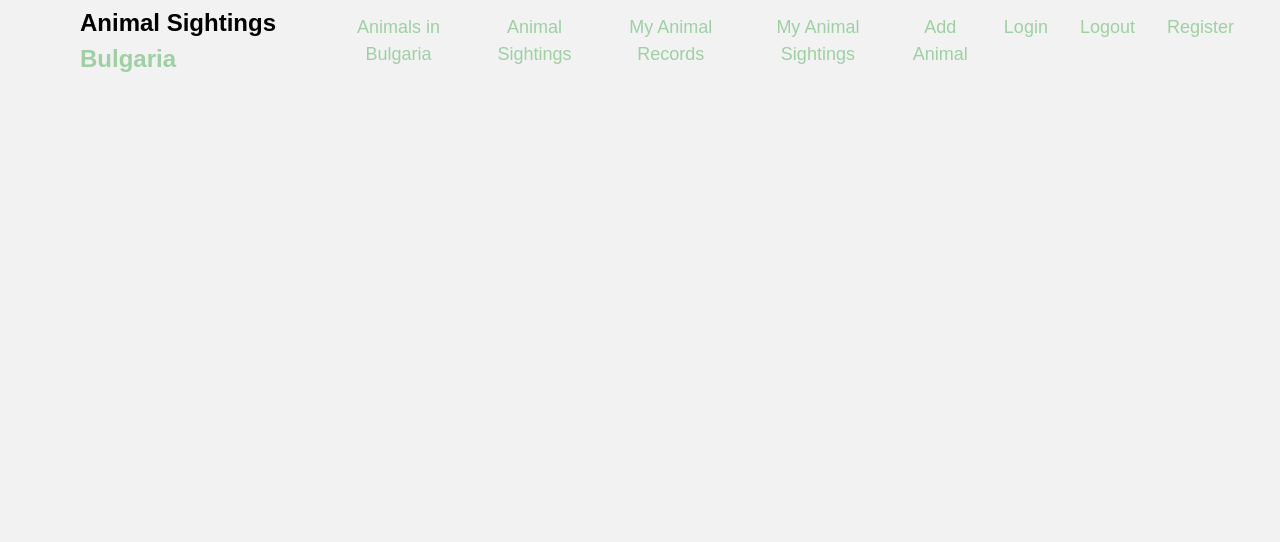
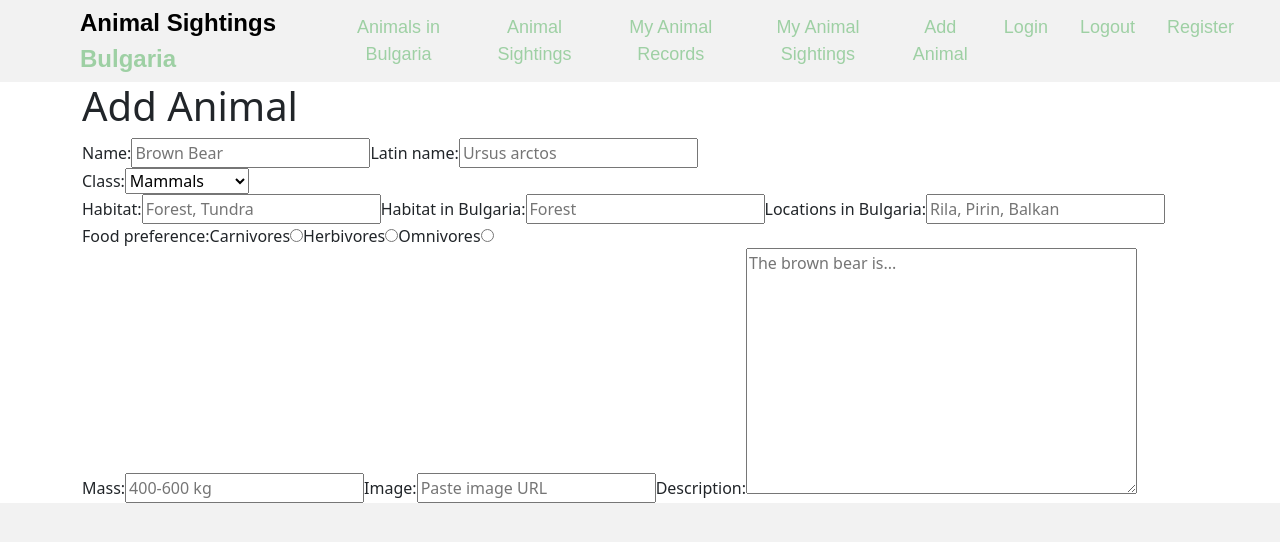
Before and after one commit to VeselinaSidova/Animal-Sightings-in-Bulgaria-SPA, a React (Create React App) app in the folder animal-sightings/: page /add-animal in a window 1280 px wide. Shown: the top 542 px of the page. Built offline with nearby package versions, Linux system fonts and the light colour scheme.

Commit message:
Added create form

```diff
--- a/animal-sightings/src/App.js
+++ b/animal-sightings/src/App.js
@@ -1,6 +1,7 @@
 import 'bootstrap/dist/css/bootstrap.min.css';
 
 import { Routes, Route } from 'react-router-dom';
+import { AddAnimal } from './components/AddAnimal/AddAnimal';
 
 import { Header } from "./components/Header/Header";
 import { Home } from "./components/Home/Home";
@@ -13,6 +14,7 @@ function App() {
         <main id="main-content">
           <Routes>
             <Route path='/' element={<Home />} />
+            <Route path='/add-animal' element={<AddAnimal />} />
             <Route path='/login' element={<Login />} />
           </Routes>
         </main>
--- /dev/null
+++ b/animal-sightings/src/components/AddAnimal/AddAnimal.js
@@ -0,0 +1,58 @@
+export const AddAnimal = () => {
+    return (
+        <section id="add-animal" className="auth">
+            <form className="add-animal">
+                <div className="container">
+                    <h1>Add Animal</h1>
+                    <label htmlFor="animal-name">Name:</label>
+                    <input type="text" id="animalName" name="animalName" placeholder="Brown Bear" />
+
+                    <label htmlFor="latin-name">Latin name:</label>
+                    <input type="text" id="latinName" name="latinName" placeholder="Ursus arctos" />
+
+                    <div>
+                        <label htmlFor="animal-class">Class:</label>
+                        <select id="animalClass" name="animalClass">
+                            <option value="mammals" selected>Mammals</option>
+                            <option value="birds">Birds</option>
+                            <option value="fish">Fish</option>
+                            <option value="reptiles">Reptiles</option>
+                            <option value="amphibians">Amphibians</option>
+                            <option value="insects">Insects</option>
+                            <option value="invertebrates">Invertebrates</option>
+                        </select>
+                    </div>
+
+                    <label htmlFor="habitat">Habitat:</label>
+                    <input type="text" id="habitat" name="habitat" placeholder="Forest, Tundra" />
+
+                    <label htmlFor="habitat-bg">Habitat in Bulgaria:</label>
+                    <input type="text" id="habitatBg" name="habitatBg" placeholder="Forest" />
+
+                    <label htmlFor="location-bg">Locations in Bulgaria:</label>
+                    <input type="text" id="locationBg" name="locationBg" placeholder="Rila, Pirin, Balkan" />
+
+                    <div>
+                        <label>Food preference:</label>
+                        <label htmlFor="carnivores">Carnivores</label>
+                        <input type="radio" name="carnivores" id="carnivores" value ="carnivores" />
+                        <label htmlFor="herbivores">Herbivores</label>
+                        <input type="radio" name="herbivores" id="herbivores" value ="herbivores" />
+                        <label htmlFor="omnivores">Omnivores</label>
+                        <input type="radio" name="omnivores" id="omnivores" value ="omnivores" />
+                    </div>
+
+                    <label htmlFor="mass">Mass:</label>
+                    <input type="text" id="mass" name="mass" placeholder="400-600 kg" />
+
+                    <label htmlFor="animal-img">Image:</label>
+                    <input type="text" id="imageUrl" name="imageUrl" placeholder="Paste image URL" />
+
+                    <label htmlFor="description">Description:</label>
+                    <textarea id="description" name="description"cols="40" rows="10" placeholder="The brown bear is..."></textarea>
+
+                </div>
+            </form>
+        </section>
+    );
+};
--- a/animal-sightings/src/index.js
+++ b/animal-sightings/src/index.js
@@ -8,11 +8,7 @@ const root = ReactDOM.createRoot(document.getElementById('root'));
 root.render(
   <React.StrictMode>
     <BrowserRouter>
-      <App style={{
-        backgroundColor: 'blue',
-        width: '100px',
-        height: '100px'
-      }}/>
+      <App />
     </BrowserRouter>
   </React.StrictMode>
 );
```
